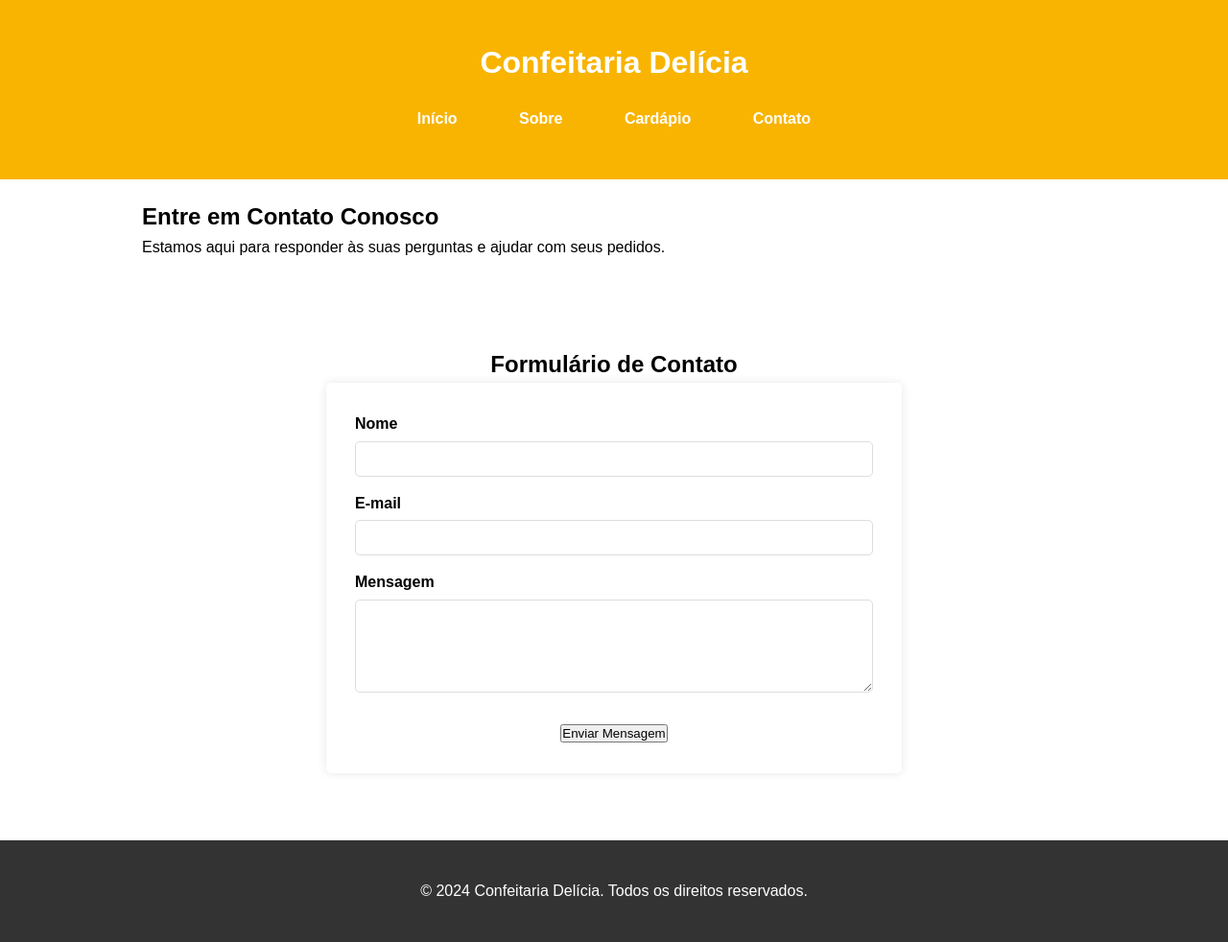
After one commit to Rafaela123z/confeitaria, a Flask app: template templates/contato.html in a window 1280 px wide. The commit adds this page. Shown: the whole page at 96% size. Run offline with Flask 3, Linux system fonts and the light colour scheme; the template is opened without the code that fills it, so the values that code supplies are empty.

Commit message:
Add files via upload

```diff
--- a/main.py
+++ b/main.py
@@ -6,5 +6,9 @@ app = Flask(__name__)
 def inicial():
     return render_template("index.html")
 
+@app.route("/contatos")
+def contato():
+    return render_template("contato.html")
+
 if __name__ == '__main__':
     app.run()
--- /dev/null
+++ b/static/css/contato.css
@@ -0,0 +1,98 @@
+/* Contato */
+* {
+    margin: 0;
+    padding: 0;
+    box-sizing: border-box;
+}
+
+body {
+    font-family: Arial, sans-serif;
+    line-height: 1.6;
+}
+
+.container {
+    width: 80%;
+    max-width: 1200px;
+    margin: 0 auto;
+    padding: 20px;
+}
+
+header {
+    background-color: #f8b400;
+    color: #fff;
+    padding: 20px 0;
+}
+
+header h1 {
+    text-align: center;
+    margin-bottom: 10px;
+}
+
+nav ul {
+    list-style: none;
+    text-align: center;
+    padding: 10px 0;
+}
+
+nav ul li {
+    display: inline-block;
+    margin: 0 15px;
+}
+
+nav ul li a {
+    color: #fff;
+    text-decoration: none;
+    font-weight: bold;
+    padding: 10px 15px;
+    transition: background 0.3s ease;
+}
+
+nav ul li a:hover {
+    background-color: #ff6f61;
+    border-radius: 5px;
+}
+
+.contact {
+    padding: 50px 20px;
+    text-align: center;
+}
+
+.contact form {
+    max-width: 600px;
+    margin: 0 auto;
+    background-color: #fff;
+    padding: 30px;
+    box-shadow: 0 0 10px rgba(0,0,0,0.1);
+    border-radius: 5px;
+}
+
+.form-group {
+    margin-bottom: 15px;
+    text-align: left;
+}
+
+.form-group label {
+    display: block;
+    margin-bottom: 5px;
+    font-weight: bold;
+}
+
+.form-group input,
+.form-group textarea {
+    width: 100%;
+    padding: 10px;
+    border: 1px solid #ddd;
+    border-radius: 5px;
+}
+
+.cta-button {
+    display: inline-block;
+    margin-top: 10px;
+}
+
+footer {
+    background-color: #333;
+    color: #fff;
+    text-align: center;
+    padding: 20px 0;
+}
--- /dev/null
+++ b/templates/contato.html
@@ -0,0 +1,58 @@
+<!DOCTYPE html>
+<html lang="pt-br">
+<head>
+    <meta charset="UTF-8">
+    <meta name="viewport" content="width=device-width, initial-scale=1.0">
+    <title>Contato - Confeitaria Delícia</title>
+    <link rel="stylesheet" href="{{ url_for('static', filename='css/contato.css') }}">
+</head>
+<body>
+    <header>
+        <div class="container">
+            <h1>Confeitaria Delícia</h1>
+            <nav>
+                <ul>
+                    <li><a href="/">Início</a></li>
+                    <li><a href="#">Sobre</a></li>
+                    <li><a href="#">Cardápio</a></li>
+                    <li><a href="/contatos">Contato</a></li>
+                </ul>
+            </nav>
+        </div>
+    </header>
+
+    <section class="hero">
+        <div class="container">
+            <h2>Entre em Contato Conosco</h2>
+            <p>Estamos aqui para responder às suas perguntas e ajudar com seus pedidos.</p>
+        </div>
+    </section>
+
+    <section class="contact">
+        <div class="container">
+            <h2>Formulário de Contato</h2>
+            <form action="/enviar-mensagem" method="post">
+                <div class="form-group">
+                    <label for="name">Nome</label>
+                    <input type="text" id="name" name="name" required>
+                </div>
+                <div class="form-group">
+                    <label for="email">E-mail</label>
+                    <input type="email" id="email" name="email" required>
+                </div>
+                <div class="form-group">
+                    <label for="message">Mensagem</label>
+                    <textarea id="message" name="message" rows="5" required></textarea>
+                </div>
+                <button type="submit" class="cta-button">Enviar Mensagem</button>
+            </form>
+        </div>
+    </section>
+
+    <footer>
+        <div class="container">
+            <p>&copy; 2024 Confeitaria Delícia. Todos os direitos reservados.</p>
+        </div>
+    </footer>
+</body>
+</html>
--- a/templates/index.html
+++ b/templates/index.html
@@ -11,10 +11,10 @@
             <h1>Confeitaria Delícia</h1>
             <nav>
                 <ul>
-                    <li><a href="#">Início</a></li>
+                    <li><a href="/">Início</a></li>
                     <li><a href="#">Sobre</a></li>
                     <li><a href="#">Cardápio</a></li>
-                    <li><a href="#">Contato</a></li>
+                    <li><a href="/contatos">Contato</a></li>
                 </ul>
             </nav>
         </div>
```
